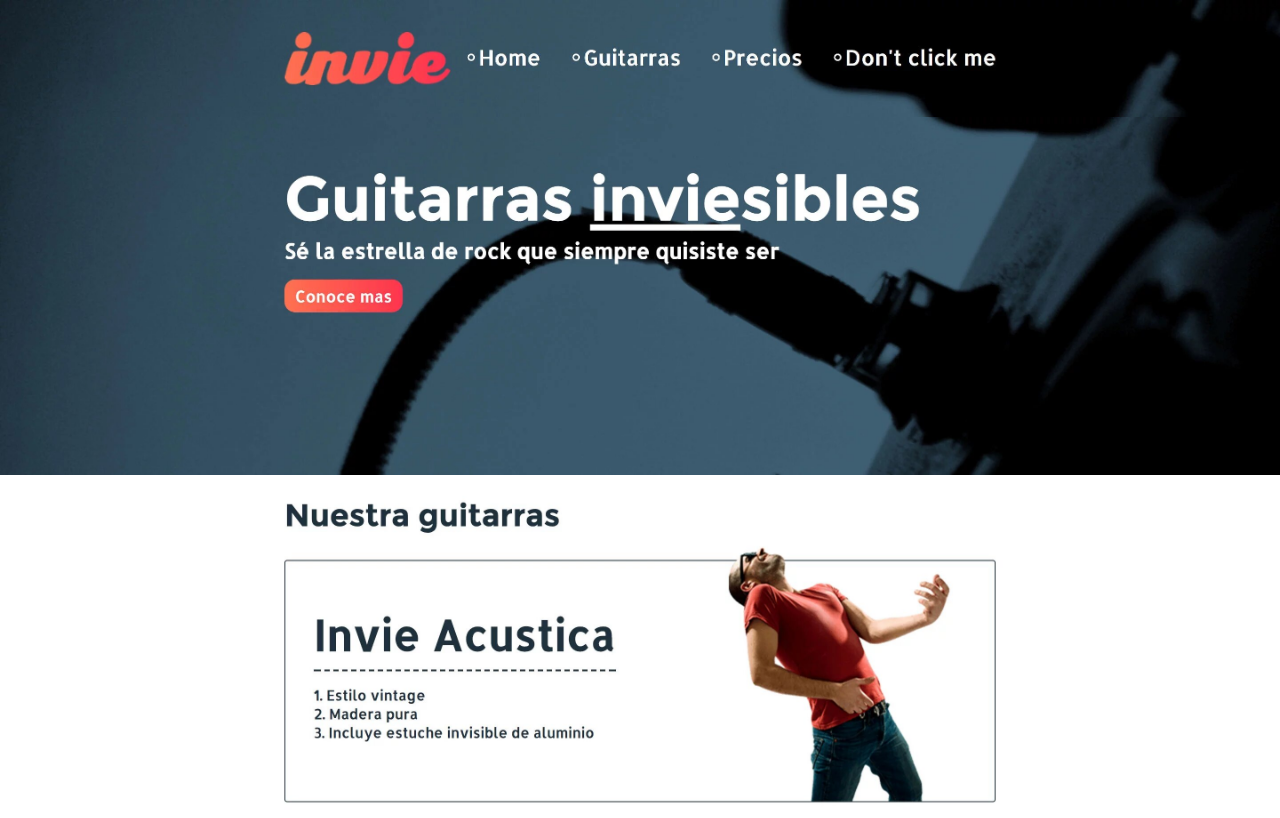
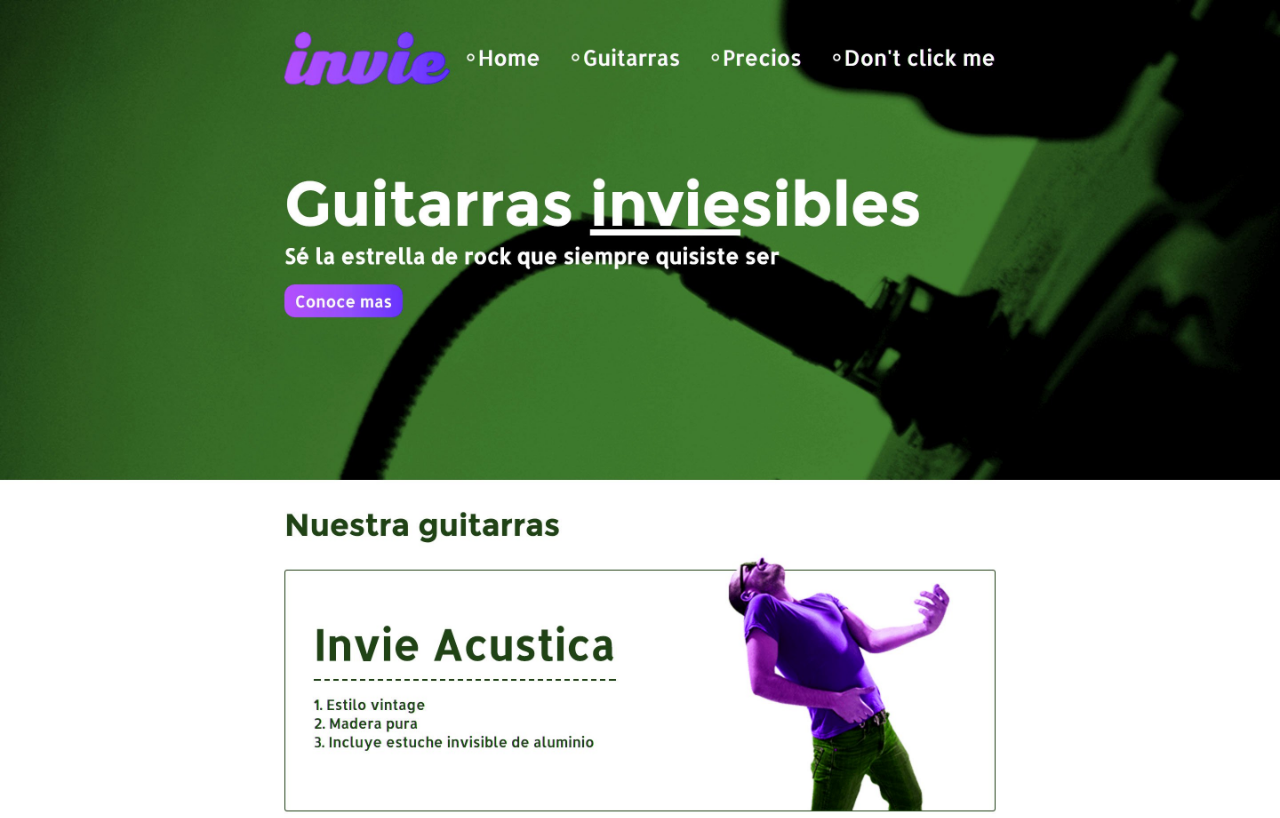
Before and after one commit to jhosen12/invie-github, a plain HTML site: page index.html in a window 1280 px wide. Shown: the top 818 px of the page. Drawn offline with Linux system fonts and the light colour scheme.

Commit message:
nueva version de invie - verde

```diff
--- a/index.html
+++ b/index.html
@@ -18,9 +18,8 @@ vertical-align:top;
         <title>invie</title>
     </head>
     <body>
-<img src="header.jpg" id="img1" alt="">
-<img src="hero.jpg" alt="">
-<img src="acustica.jpg" alt="">
+
+<img src="nueva_version.jpg" alt="">
 
 
     </body>
```
Also changed, not shown: nueva_version.jpg (added).
